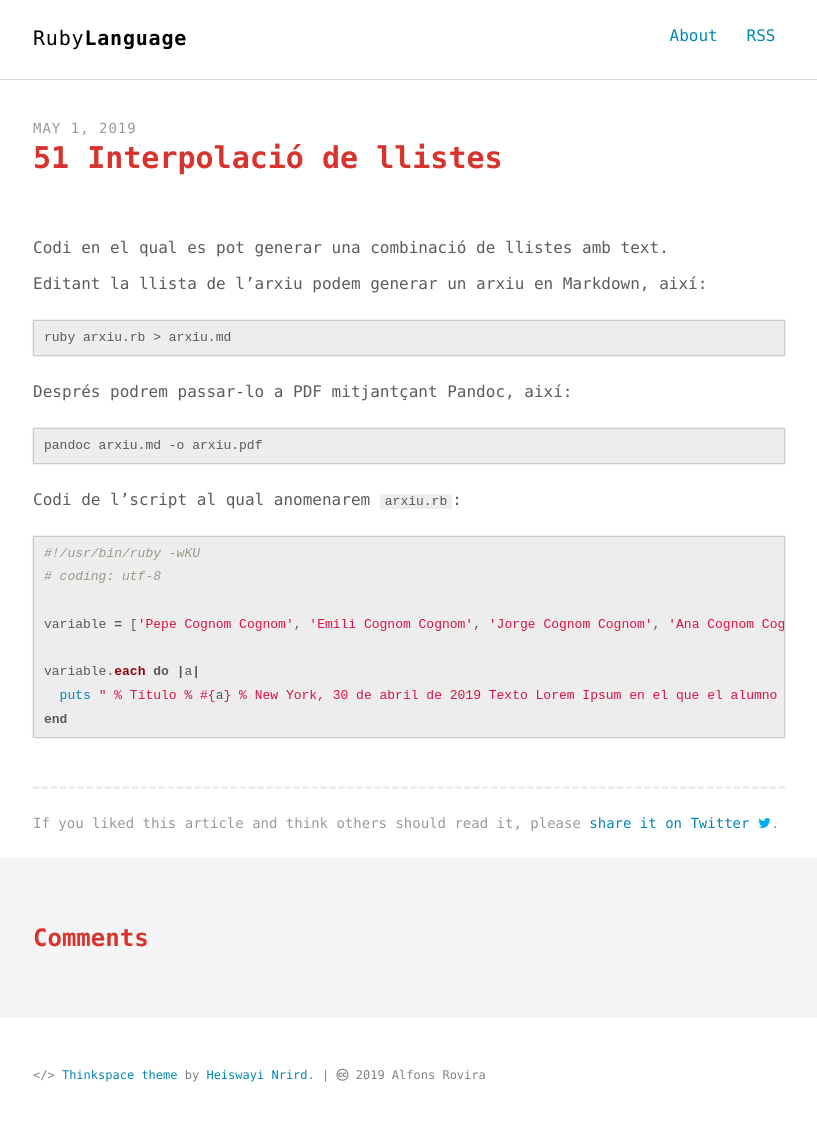
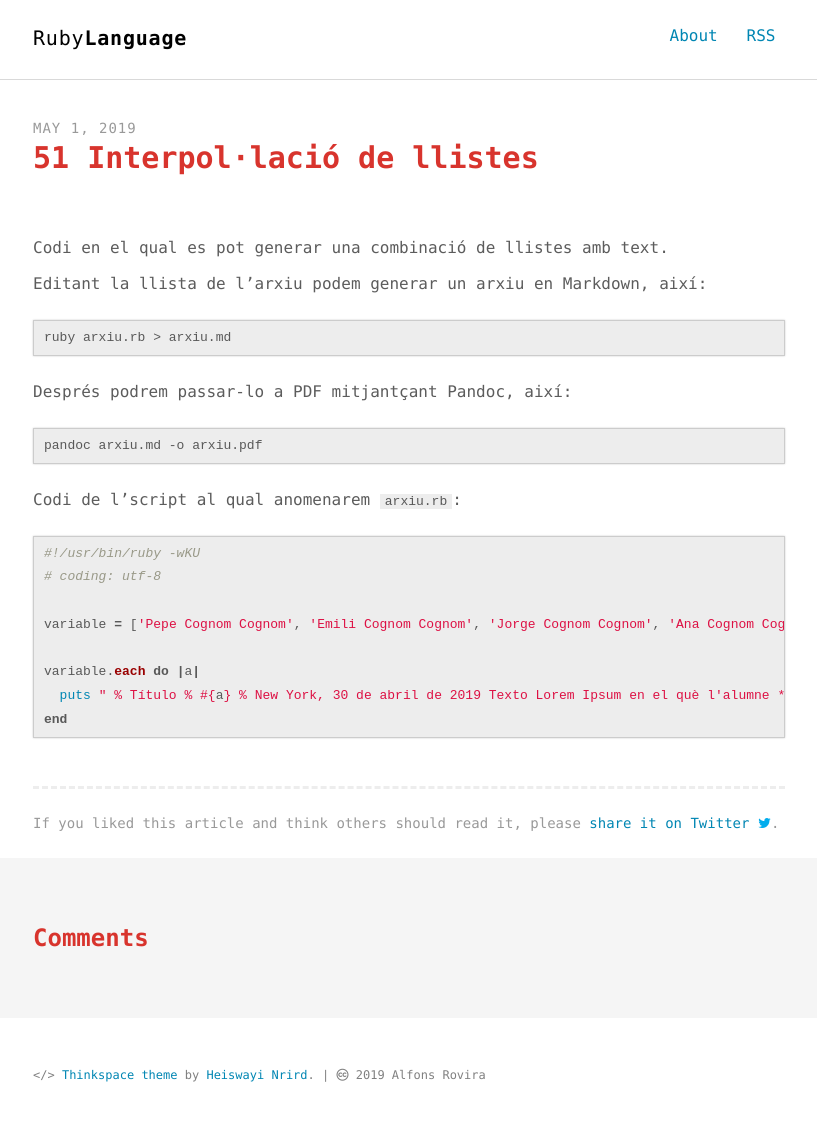
Before and after one commit to inclusa/ruby, a Jekyll site: the page built from _posts/2019-05-01-51-Interpolacio-de-llistes.md, in a window 1280 px wide. Shown: the whole page, without its empty margins (231-1048 px from the left). Built offline with Jekyll 4.4.1, drawn with Linux system fonts in a browser that asks for light colours; comment, search, counter and statistics services are not loaded.

Commit message:
Interpol·lació utilitzant classes

````diff
--- a/_posts/2019-05-01-51-Interpolacio-de-llistes.md
+++ b/_posts/2019-05-01-51-Interpolacio-de-llistes.md
@@ -1,6 +1,6 @@
 ---
 layout: post # note, post, report, capture
-title: 51 Interpolació de llistes
+title: 51 Interpol·lació de llistes
 date: 2019-05-01
 description: Incrustar variables dins del text
 keywords: interpolar llista
@@ -37,9 +37,9 @@ variable.each do |a|
 % #{a}
 % New York, 30 de abril de 2019
 
-Texto Lorem Ipsum en el que el alumno *#{a}* bla, bla, bla.
+Texto Lorem Ipsum en el què l'alumne *#{a}* bla, bla, bla.
 
-Finalmente, el el alumno *#{a}* debe traer...
+Finalmente, el el alumno *#{a}* ha de dur a classe...
 "
 end
 ```
````
Also changed, not shown: _posts/2019-05-01-52-Interpolar-amb-classes.md (added, +53 -0 lines), 1 other file.
